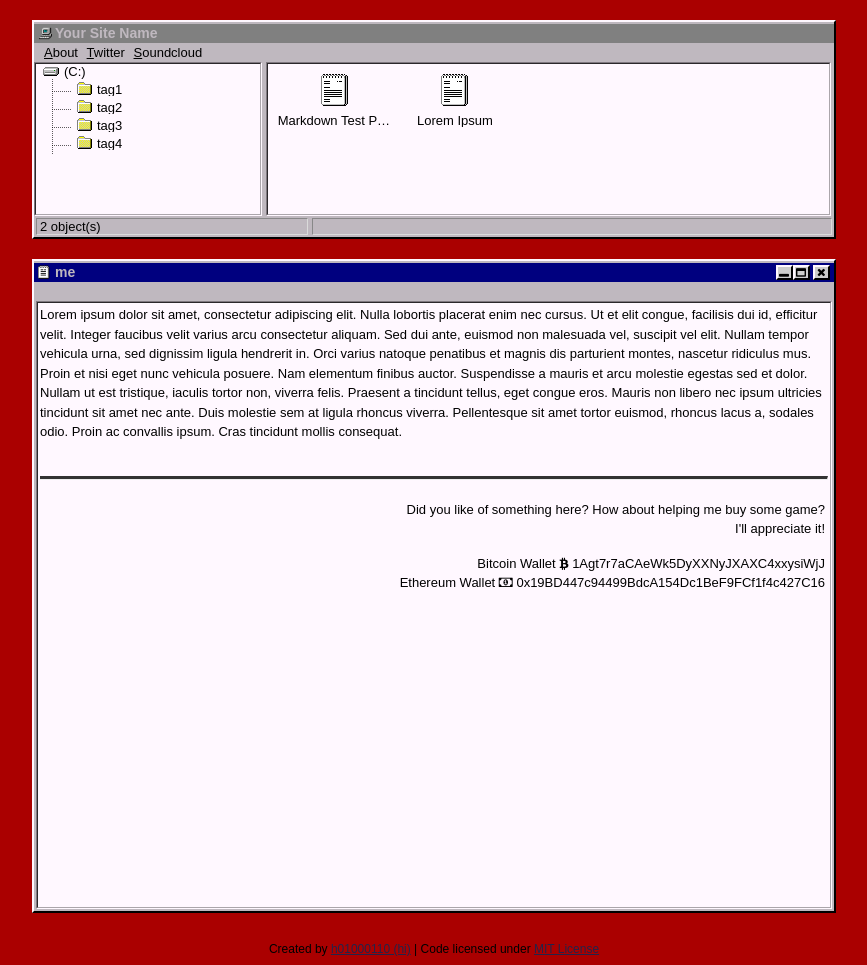
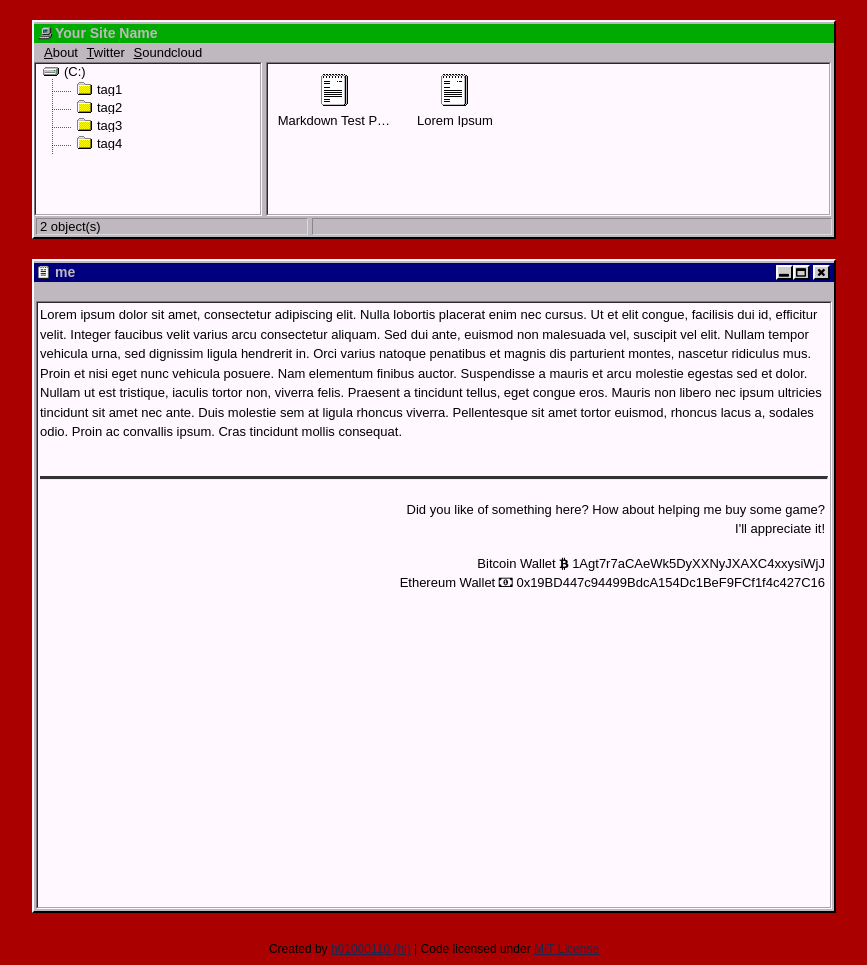
Before and after one commit to demonuser/demonuser.github.io, a Jekyll site: the page built from me/index.md, in a window 1280 px wide. Shown: the whole page, without its empty margins (206-1073 px from the left). Built offline with Jekyll 4.4.1, drawn with Linux system fonts in a browser that asks for light colours.

Commit message:
Mr Hyde was here …

```diff
--- a/assets/css/002.scss
+++ b/assets/css/002.scss
@@ -5,7 +5,7 @@
 @import "main";
 
 .default_title {
-	background: #808080;
+	background: #00aa00;
 }
 .post_title {
 	background: #00007f;
```
